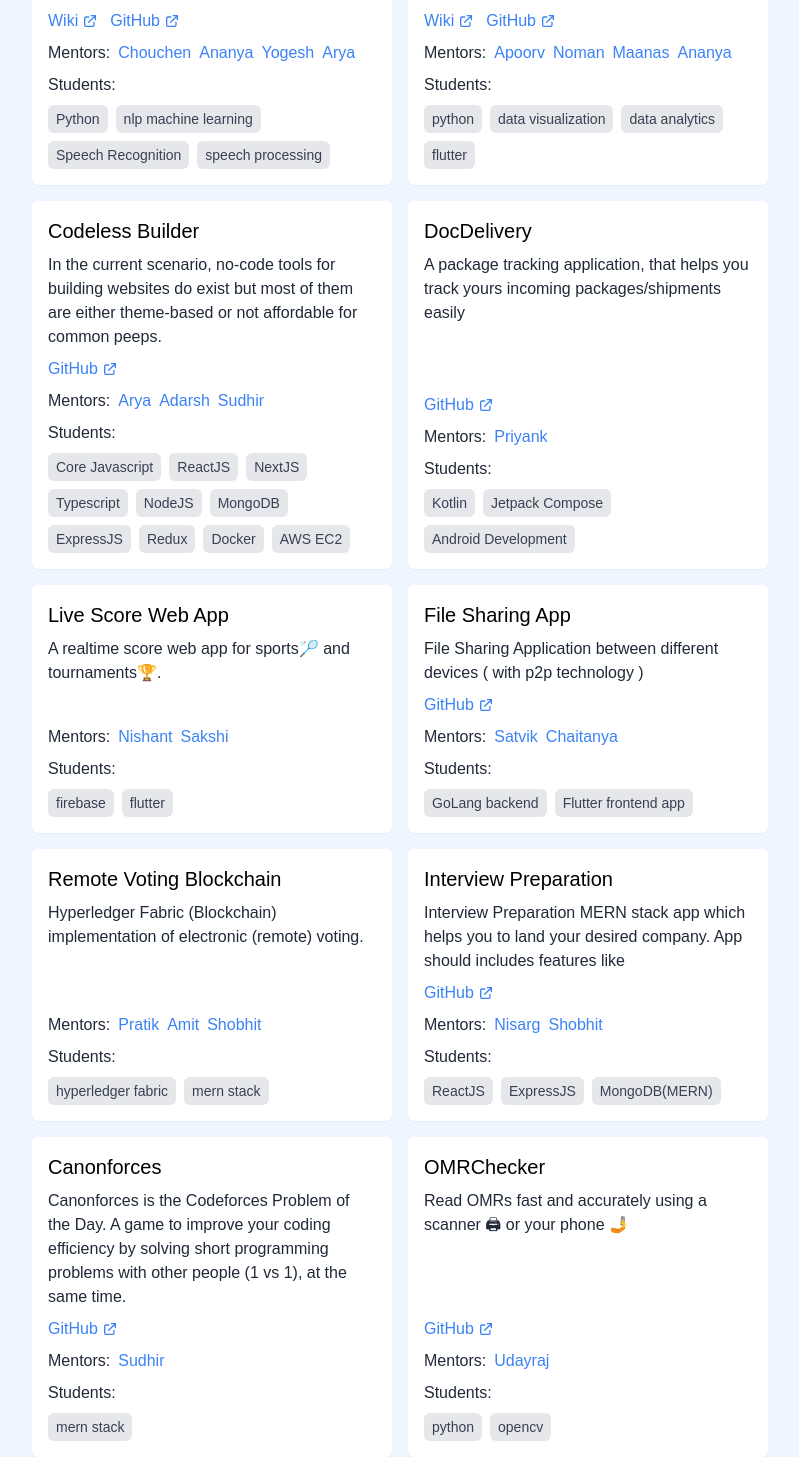
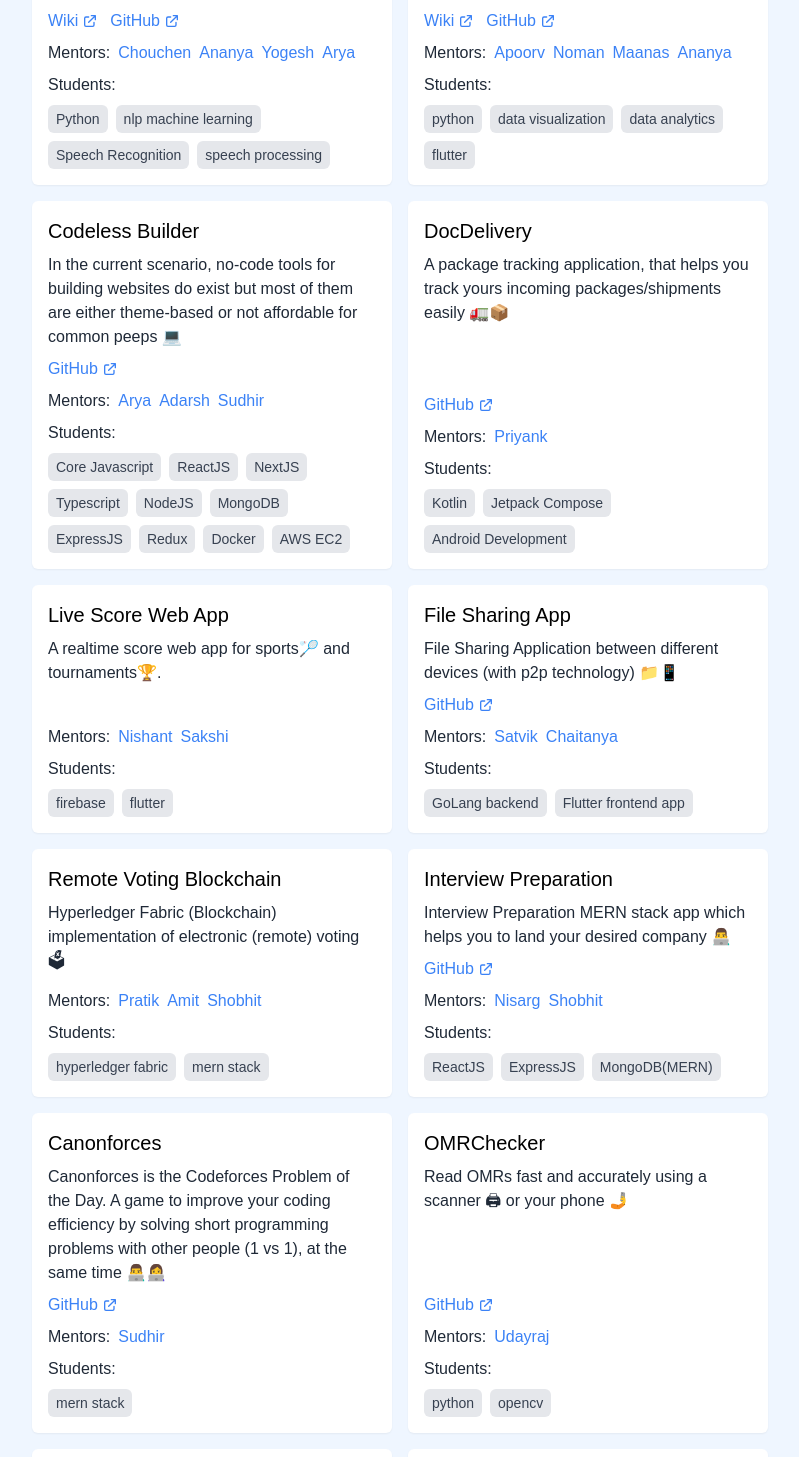
Before and after one commit to OpenLake/FOSS-Overflow, a Next.js app: page /projects in a window 1280 px wide. Shown: the part 1340-2797 px from the top of the page, without its empty margins (240-1039 px from the left). Built offline with nearby package versions, Linux system fonts and the light colour scheme.

Commit message:
Update projects.js

```diff
--- a/content/projects.js
+++ b/content/projects.js
@@ -37,7 +37,7 @@ export const projectData = [
 	{
 		title: 'Sampoorna',
 		description:
-			'One app for all women, covers everything from safety to health and more.',
+			'One app for all women, covers everything from safety to health and more 👩💪',
 		tags: ['android', 'kotlin'],
 		github: 'https://github.com/openlake/sampoorna',
 		mentors: {
@@ -121,7 +121,7 @@ export const projectData = [
 	{
 		title: 'Speech Analyser',
 		description:
-			'An App to help you improve your English fluency microphone🎤',
+			'An App to help you improve your English fluency microphone 🎤',
 		tags: ['Python', 'nlp machine learning','Speech Recognition', 'speech processing'],
 		wiki: 'https://github.com/OpenLake/Speech-Analyser/wiki',
 		github: 'https://github.com/openlake/Speech-Analyser',
@@ -162,7 +162,7 @@ export const projectData = [
 	{
 		title: 'Codeless Builder',
 		description:
-			'In the current scenario, no-code tools for building websites do exist but most of them are either theme-based or not affordable for common peeps.',
+			'In the current scenario, no-code tools for building websites do exist but most of them are either theme-based or not affordable for common peeps 💻',
 
 		github: 'https://github.com/aryasoni98/Codeless-Builder',
 		tags: ['Core Javascript', 'ReactJS', 'NextJS', 'Typescript', 'NodeJS', 'MongoDB', 'ExpressJS', 'Redux', 'Docker', 'AWS EC2' ],
@@ -178,7 +178,7 @@ export const projectData = [
 	{
 		title: 'DocDelivery',
 		description:
-			'A package tracking application, that helps you track yours incoming packages/shipments easily',
+			'A package tracking application, that helps you track yours incoming packages/shipments easily 🚛📦',
 		github: 'https://github.com/shankarpriyank/DocDelivery',
 		tags: ['Kotlin', 'Jetpack Compose', 'Android Development'],
 		mentors: {
@@ -204,7 +204,7 @@ export const projectData = [
 	{
 		title: 'File Sharing App',
 		description:
-			'File Sharing Application between different devices ( with p2p technology )',
+			'File Sharing Application between different devices (with p2p technology) 📁📱',
 		github: 'https://github.com/OpenLake/File-Sharing-App',
 		tags: ['GoLang backend', 'Flutter frontend app'],
 		mentors: {
@@ -217,7 +217,7 @@ export const projectData = [
 		{
 		title: 'Remote Voting Blockchain',
 		description:
-			'Hyperledger Fabric (Blockchain) implementation of electronic (remote) voting.',
+			'Hyperledger Fabric (Blockchain) implementation of electronic (remote) voting 🗳',
 		github: '',
 		tags: ['hyperledger fabric', 'mern stack'],
 		mentors: {
@@ -232,7 +232,7 @@ export const projectData = [
 	{
 		title: 'Interview Preparation ',
 		description:
-			'Interview Preparation MERN stack app which helps you to land your desired company. App should includes features like ',
+			'Interview Preparation MERN stack app which helps you to land your desired company 👨‍💻',
 		github: 'https://github.com/OpenLake/Interview-Preparation',
 		tags: ['ReactJS', 'ExpressJS', 'MongoDB(MERN)'],
 		mentors: {
@@ -245,7 +245,7 @@ export const projectData = [
 	{
 		title: 'Canonforces',
 		description:
-			'Canonforces is the Codeforces Problem of the Day. A game to improve your coding efficiency by solving short programming problems with other people (1 vs 1), at the same time.',
+			'Canonforces is the Codeforces Problem of the Day. A game to improve your coding efficiency by solving short programming problems with other people (1 vs 1), at the same time 👨‍💻👩‍💻',
 		github: 'https://github.com/OpenLake/Canonforces',
 		tags: ['mern stack'],
 		mentors: {
```
